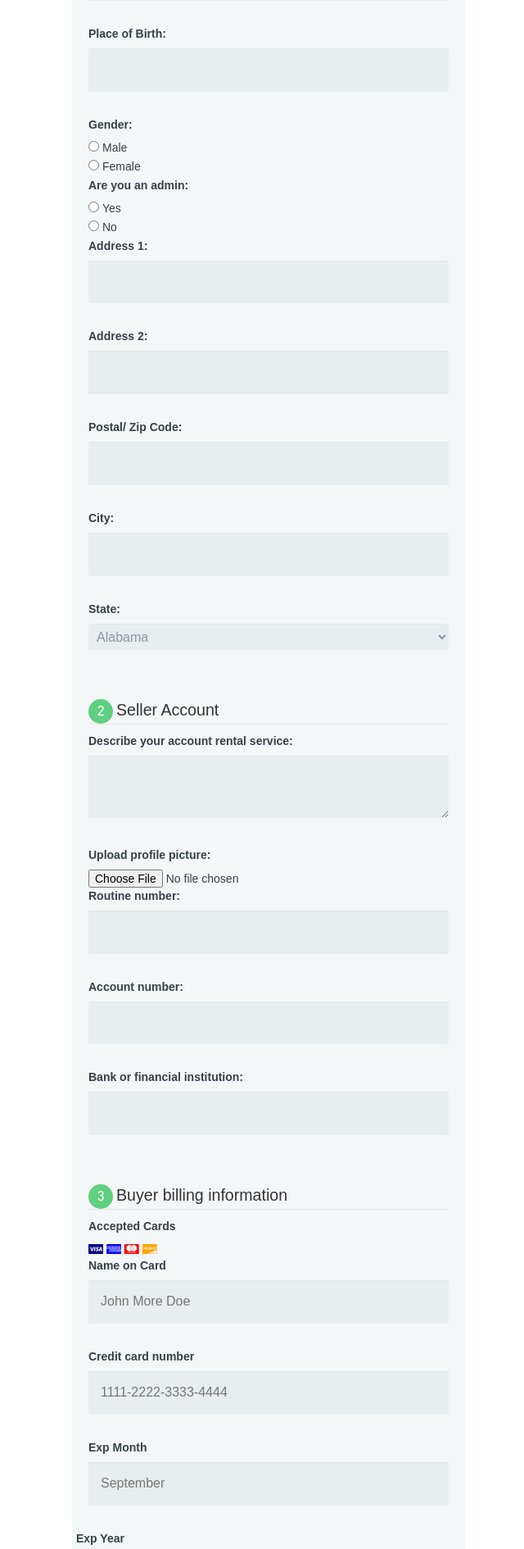
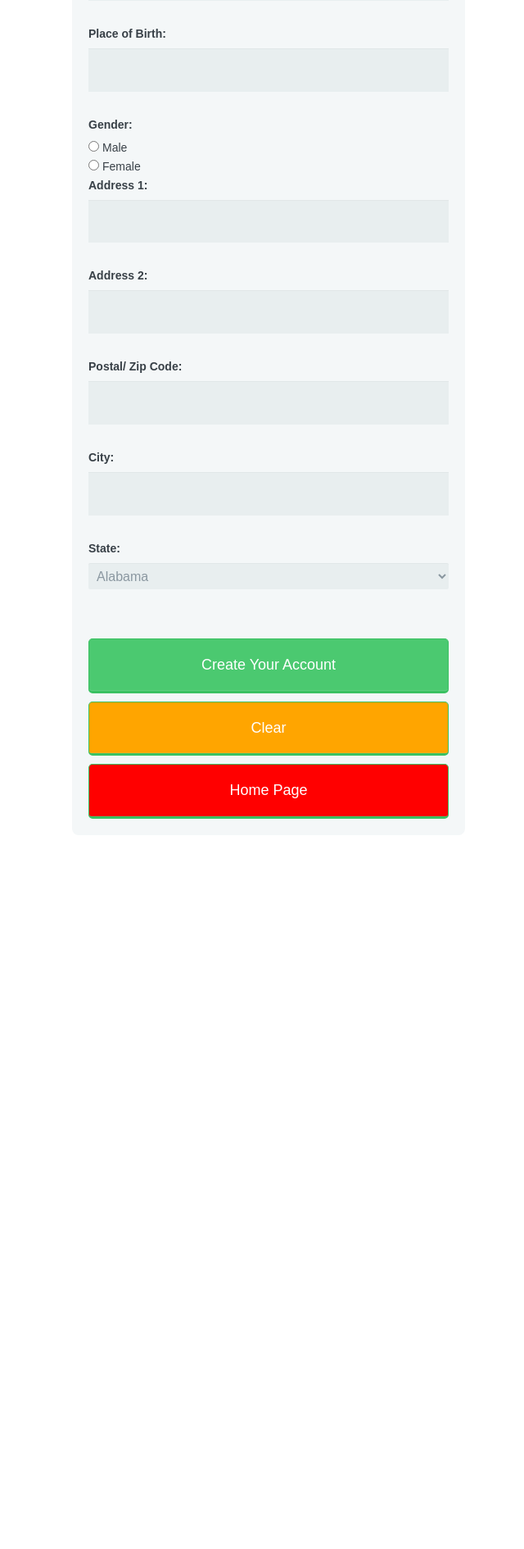
Before and after one commit to dominic-hannah/ICS325_Car_Rental, a PHP site: page /registration.php in a window 1280 px wide. Shown: the part 1253-3143 px from the top of the page at 82% size, without its empty margins (312-952 px from the left). After the commit the page ends 2252 px from the top, so only its background shows below. Run offline with PHP 8.4, Linux system fonts and the light colour scheme.

Commit message:
reg update

```diff
--- a/registration.php
+++ b/registration.php
@@ -202,9 +202,6 @@ icon-container {
           <label>Gender:</label>
           <input type="radio" id="sex" value="sex" name="user_sex"><label for="male" class="light">Male</label><br>
           <input type="radio" id="isMale" value="isMale" name="user_sex"><label for="female" class="light">Female</label>
-          <label>Are you an admin:</label>
-          <input type="radio" id="choice" value="choice1" name="choice"><label for="Yes" class="light">Yes</label><br>
-          <input type="radio" id="choice2" value="choice2" name="choice"><label for="No" class="light">No</label>
           <label for="address">Address 1:</label>
           <input type="text" id="add1" name="user_add1">
           <label for="address">Address 2:</label>
@@ -238,46 +235,6 @@ icon-container {
         </fieldset>
 
 
-        <fieldset>
-          <legend><span class="number">2</span>Seller Account</legend>
-          <label for="bio">Describe your account rental service:</label>
-          <textarea id="bio" name="user_bio"></textarea>
-          <label for="picture">Upload profile picture:</label>
-          <input type="file" id="picture" name="yourpicture">
-           <label for="routingnumber">Routine number:</label>
-          <input type="number" id="routine" name="routine">
-           <label for="routinenumber">Account number:</label>
-          <input type="number" id="acctnum" name="acctnum">
-          <label for="bank">Bank or financial institution:</label>
-          <input type="text" id="bankinfo" name="bankinfo">
-        </fieldset>
-        <legend><span class="number">3</span>Buyer billing information</legend>
-            <label for="fname">Accepted Cards</label>
-            <div class="icon-container">
-              <i class="fa fa-cc-visa" style="color:navy;"></i>
-              <i class="fa fa-cc-amex" style="color:blue;"></i>
-              <i class="fa fa-cc-mastercard" style="color:red;"></i>
-              <i class="fa fa-cc-discover" style="color:orange;"></i>
-            </div>
-            <label for="cname">Name on Card</label>
-            <input type="text" id="cname" name="cardname" placeholder="John More Doe">
-            <label for="ccnum">Credit card number</label>
-            <input type="text" id="ccnum" name="cardnumber" placeholder="1111-2222-3333-4444">
-            <label for="expmonth">Exp Month</label>
-            <input type="text" id="expmonth" name="expmonth" placeholder="September">
-            <div class="row">
-              <div class="col-50">
-                <label for="expyear">Exp Year</label>
-                <input type="text" id="expyear" name="expyear" placeholder="2018">
-              </div>
-              <div class="col-50">
-                <label for="cvv">CVV</label>
-                <input type="text" id="cvv" name="cvv" placeholder="352">
-              </div>
-
-        <fieldset>
-
-        </fieldset>
         <button type="submit" onclick="alert('Thank you!!! for creating your user account')">Create Your Account</button>
     <a href="registration.html"><button  type="button"style="background-color:orange">Clear</button></a>
     <a href="index.html"><button type="button" style="background-color:red" >Home Page</button></a>
```
